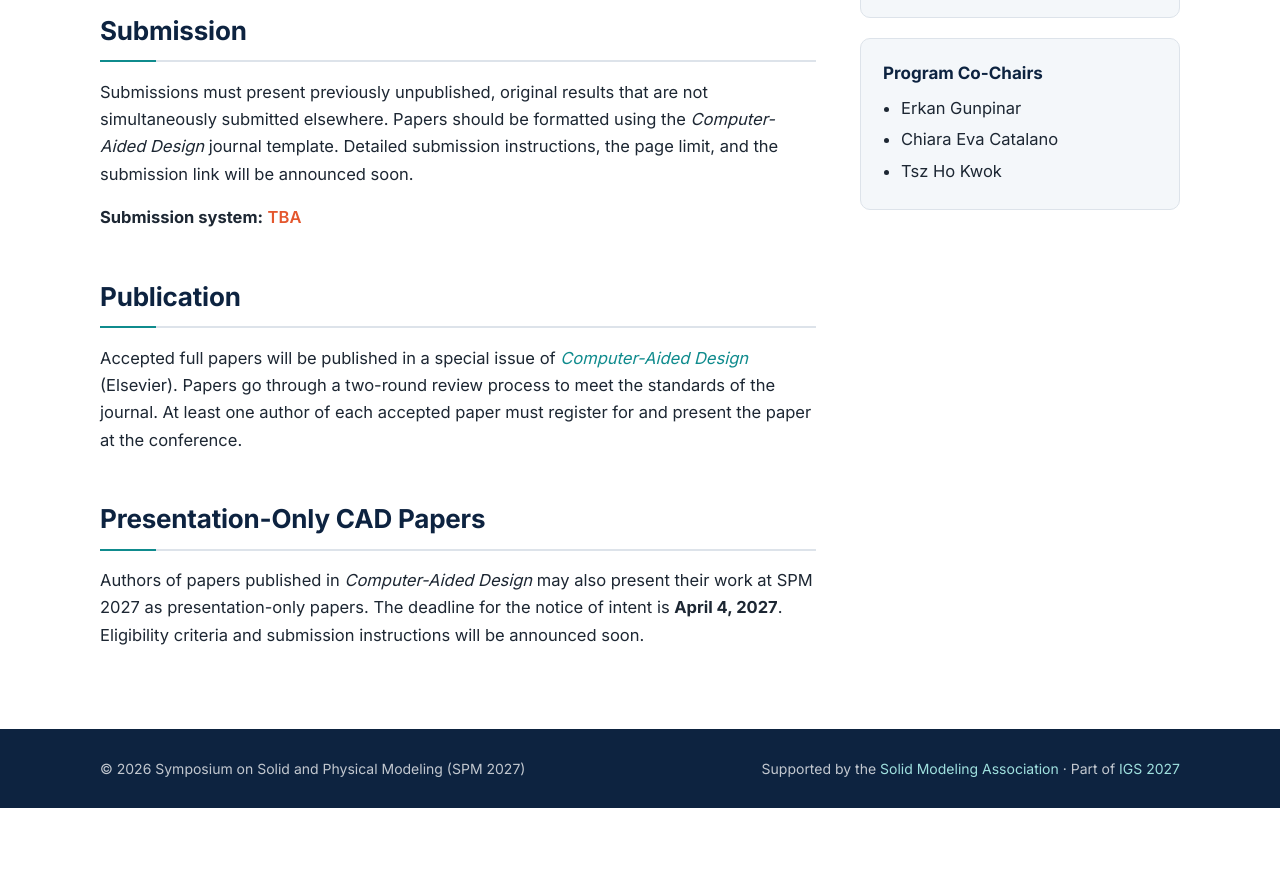
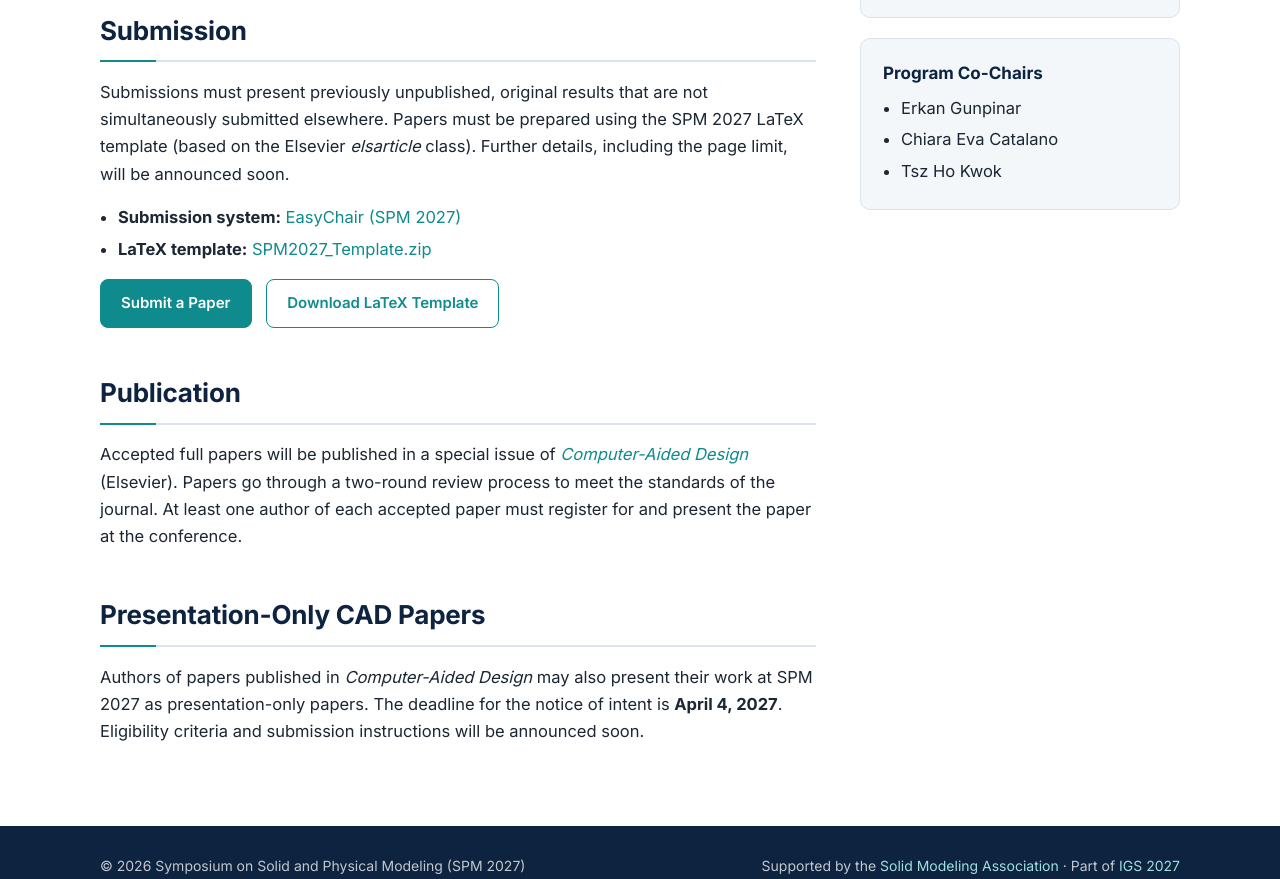
Before and after one commit to spmconf2027/spmconf2027.github.io, a plain HTML site: page cfp.html in a window 1280 px wide. Shown: the part 911-1790 px from the top of the page. Before the commit the page ends 1719 px from the top, so only its background shows below. Drawn offline with Linux system fonts and the light colour scheme.

Commit message:
Add EasyChair submission link and LaTeX template download
Co-Authored-By: Claude Opus 5.5 <noreply@anthropic.com>

```diff
--- a/assets/style.css
+++ b/assets/style.css
@@ -90,6 +90,8 @@ img { max-width: 100%; }
 .btn:hover { text-decoration: none; filter: brightness(1.08); }
 .btn.ghost { background: transparent; border-color: rgba(255,255,255,.55); color: #fff; }
 .btn + .btn { margin-left: 10px; }
+.btn.outline { background: transparent; color: var(--accent); }
+.btn.outline:hover { background: #eef8f8; }
 
 .page-hero { background: linear-gradient(135deg, var(--navy) 0%, var(--navy-2) 100%); color: #fff; }
 .page-hero .wrap { padding: 44px 20px 40px; }
--- a/cfp.html
+++ b/cfp.html
@@ -70,14 +70,19 @@
 
       <section>
         <h2>Submission</h2>
-        <!-- TODO: confirm page limit, template, review process, and EasyChair link -->
+        <!-- TODO: confirm page limit and review process -->
         <p>
           Submissions must present previously unpublished, original results that are not simultaneously submitted elsewhere.
-          Papers should be formatted using the <i>Computer-Aided Design</i> journal template.
-          Detailed submission instructions, the page limit, and the submission link will be announced soon.
+          Papers must be prepared using the SPM 2027 LaTeX template (based on the Elsevier <i>elsarticle</i> class).
+          Further details, including the page limit, will be announced soon.
         </p>
+        <ul class="plain">
+          <li><b>Submission system:</b> <a href="https://easychair.org/conferences/?conf=spm2027012">EasyChair (SPM 2027)</a></li>
+          <li><b>LaTeX template:</b> <a href="assets/docs/SPM2027_Template.zip" download>SPM2027_Template.zip</a></li>
+        </ul>
         <p>
-          <b>Submission system:</b> <span class="tba">TBA</span>
+          <a class="btn" href="https://easychair.org/conferences/?conf=spm2027012">Submit a Paper</a>
+          <a class="btn outline" href="assets/docs/SPM2027_Template.zip" download>Download LaTeX Template</a>
         </p>
       </section>
 
```
Also changed, not shown: index.html (+9 -0 lines), 1 other file.
